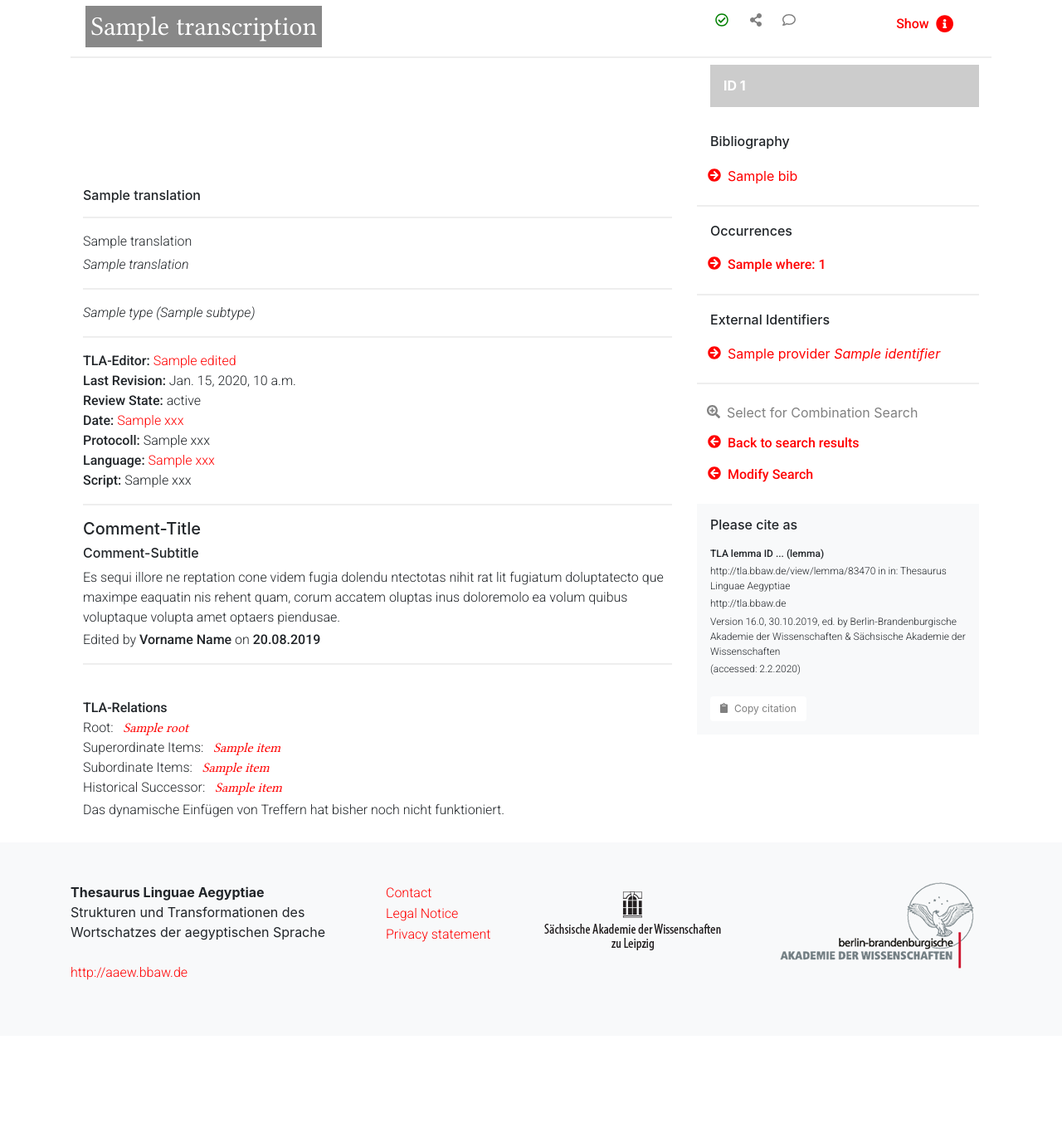
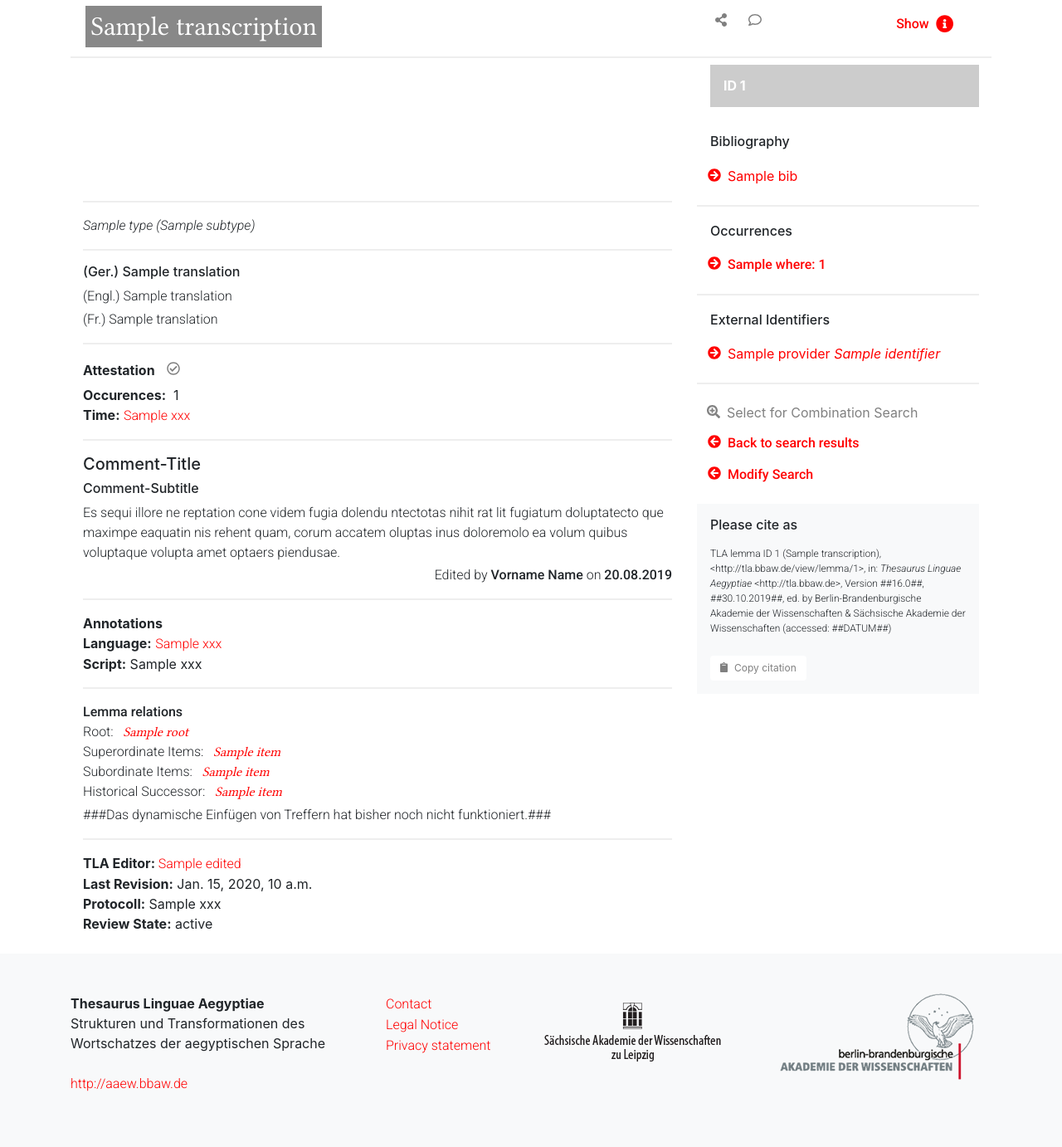
Before and after one commit to JKatzwinkel/tla-prototype-eval, a Django app: template webd/templates/details/lemma.html in a window 1280 px wide. Shown: the part 131-1513 px from the top of the page at 83% size. Before the commit the page ends 1312 px from the top, so only its background shows below. Run offline with Django 3.2, Linux system fonts and the light colour scheme; the template is opened without the code that fills it: most values are stand-ins (such as "Sample title", 1, 10 or a date in 2020); a map, chart or similar area stays blank; some libraries are stand-ins or nearby versions.

Commit message:
update lemma & dict

```diff
--- a/webd/templates/details/lemma.html
+++ b/webd/templates/details/lemma.html
@@ -2,7 +2,7 @@
 {% load static %}
 {% load js %}
 
-{% block title %}TLA - Prototyp - Detail{% endblock %}
+{% block title %}TLA lemma ID {{lemma.id}} ({% for word in lemma.words %}{{word.transcription}}{% endfor %}){% endblock %}
 
 {% block content %}
 <!-- Page Content -->
@@ -36,7 +36,6 @@
 		</div>
 		<div class="col-md-4 align-right align-baseline">
             <div class="functional-icons ml-3 float-left">
-              <a href="#" class="btn btn-light solo-icon red-status ok" role="button"><span class="far fa-check-circle"/></a>
               <a href="#" class="btn btn-light solo-icon" role="button" data-toggle="modal" data-target="#modal_sharing"><span class="fa fa-share-alt share-results"/></a>
               <a href="#" class="btn btn-light solo-icon" role="button" data-toggle="modal" data-target="#modal_comments"><span class="far fa-comment"/></a>
             </div>
@@ -61,18 +60,6 @@
 				</span>
 				{% endif %}
 			{% endfor %}
-			{% for translation in lemma.translations.de %}
-				<p class="h6">{{ translation }}</p>
-			{% endfor %}
-			<hr>
-		</div>
-		<div class="translation">
-			{% for translation in lemma.translations.en %}
-				<p class="english">{{ translation }}</p>
-			{% endfor %}
-			{% for translation in lemma.translations.fr %}
-				<p class="french font-italic">{{ translation }}</p>
-			{% endfor %}
 			<hr>
 		</div>
 		<div class="grammar">
@@ -84,15 +71,44 @@
 			</p>
 			<hr>
 		</div>
+		<div class="translation">
+			{% for translation in lemma.translations.de %}
+				<p class="h6">(Ger.) {{ translation }}</p>
+			{% endfor %}
+			{% for translation in lemma.translations.en %}
+				<p class="english">(Engl.) {{ translation }}</p>
+			{% endfor %}
+			{% for translation in lemma.translations.fr %}
+				<p class="french">(Fr.) {{ translation }}</p>
+			{% endfor %}
+		</div>
 
-		<p class="editor"><strong>TLA-Editor:&nbsp;<a href="#">{{ lemma.edited.name }}</a></strong>
-        <br><strong>Last Revision:</strong> {{ lemma.edited.date }}
-        <br><strong>Review State:</strong> {{ lemma.revisionState }}
-        <br><strong>Date:&nbsp;<a href="#">{{ lemma.xxx }}</a></strong>
-        <br><strong>Protocoll:</strong> {{ lemma.xxx }}
-        <br><strong>Language:&nbsp;<a href="#">{{ lemma.xxx }}</a></strong>
+        <!-- Beleglage -->
+		<div>
+			<hr>
+			<strong>Attestation</strong>&nbsp;<a href="#" class="btn btn-light solo-icon red-status {% if xxx > 0 %}ok{% else %}pending{% endif %}" role="button"><span class="far fa-check-circle"/></a>
+			<br><strong>Occurences:</strong>&nbsp;
+				{% for where, count in occurrences.items %} {{count}} &nbsp; {% endfor %} <!-- besser: aufsummieren -->
+			<br><strong>Time:</strong>&nbsp;<a href="#">{{ lemma.xxx }}</a>
+		</div>
+
+        <!-- Kommentar -->
+		<div class="comment pb-4">
+			<hr>
+			<p class="h5 comment-title">Comment-Title</p>
+            <p class="h6 comment-title">Comment-Subtitle</p>
+			<p class="comment-content">Es sequi illore ne reptation cone videm fugia dolendu ntectotas nihit rat lit fugiatum doluptatecto que maximpe eaquatin nis rehent quam, corum accatem oluptas inus doloremolo ea volum quibus voluptaque volupta amet optaers piendusae.</p>
+            <p class="comment-author float-right">Edited by&nbsp;<strong>Vorname Name</strong>&nbsp;on <span class="comment-date"><strong>20.08.2019</strong></span></p>
+		</div>
+
+        <!-- Weitere Annotationen -->
+		<div>
+		<hr>
+		<strong>Annotations</strong>
+        <br><strong>Language:</strong>&nbsp;<a href="#">{{ lemma.xxx }}</a>
         <br><strong>Script:</strong> {{ lemma.xxx }}
-        </p>
+		<hr>
+        </div>
 
 
             <!--
@@ -141,22 +157,8 @@
 				</p>
 			</div>-->
 
-        <hr>
-
-
-
-        <!-- Kommentar -->
-		<div class="comment pb-4">
-			<p class="h5 comment-title">Comment-Title</p>
-            <p class="h6 comment-title">Comment-Subtitle</p>
-			<p class="comment-content">Es sequi illore ne reptation cone videm fugia dolendu ntectotas nihit rat lit fugiatum doluptatecto que maximpe eaquatin nis rehent quam, corum accatem oluptas inus doloremolo ea volum quibus voluptaque volupta amet optaers piendusae.</p>
-            <p class="comment-author">Edited by&nbsp;<strong>Vorname Name</strong>&nbsp;on
-                <span class="comment-date"><strong>20.08.2019</strong></span></p>
-            <hr>
-		</div>
-
         <div class="relations">
-			<p class="relations"><strong>TLA-Relations</strong>
+			<p class="relations"><strong>Lemma relations</strong>
 					{% if lemma.relations.root %}
 						<br>Root:
 						{% for root in lemma.relations.root %}
@@ -199,10 +201,15 @@
 					{% endif %}
 				</p>
 
-            <p>Das dynamische Einfügen von Treffern hat bisher noch nicht funktioniert.
+            <p>###Das dynamische Einfügen von Treffern hat bisher noch nicht funktioniert.###</p>
 
-
-            </p>
+			<div class="editor">
+			<hr>
+			<strong>TLA Editor:&nbsp;<a href="#">{{ lemma.edited.name }}</a></strong>
+			<br><strong>Last Revision:</strong> {{ lemma.edited.date }}
+			<br><strong>Protocoll:</strong> {{ lemma.xxx }}
+			<br><strong>Review State:</strong> {{ lemma.revisionState }}
+			</div>
 		</div>
 
 
@@ -244,11 +251,11 @@
         <div class="bg-light citation mt-3 mb-4">
             <p class="h6">Please cite as</p>
                 <ul class="list-unstyled mt-3 mb-4">
-                    <li><strong>TLA lemma ID ... (lemma)</strong></li>
-                    <li>http://tla.bbaw.de/view/lemma/83470 in in: Thesaurus Linguae Aegyptiae</li>
-                    <li>http://tla.bbaw.de</li>
-                    <li>Version 16.0, 30.10.2019, ed. by Berlin-Brandenburgische Akademie der Wissenschaften & Sächsische Akademie der Wissenschaften     </li>
-                    <li>(accessed: 2.2.2020)</li>
+                    <li>TLA lemma ID {{lemma.id}} ({% for word in lemma.words %}{{word.transcription}}{% endfor %}), &lt;http://tla.bbaw.de/view/lemma/{{lemma.id}}&gt;,
+					in: <i>Thesaurus Linguae Aegyptiae</i> &lt;http://tla.bbaw.de&gt;,
+					Version ##16.0##, ##30.10.2019##,
+					ed. by Berlin-Brandenburgische Akademie der Wissenschaften & Sächsische Akademie der Wissenschaften
+					(accessed: ##DATUM##)</li>
                 </ul>
 
             <button type="button" class="btn btn-light text-left text-decoration-none"><span class="fa fa-clipboard"></span>Copy citation</button>
```
Also changed, not shown: webd/templates/search/dict.html (+16 -9 lines).
